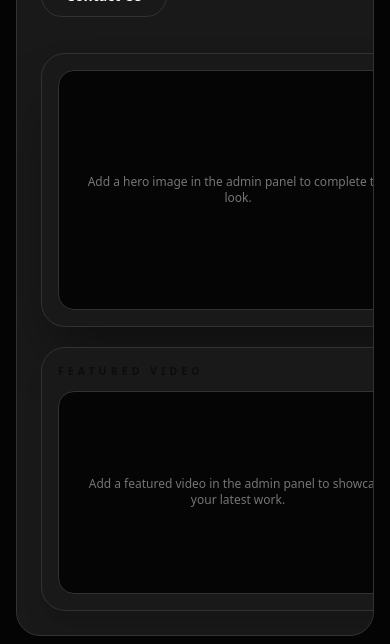
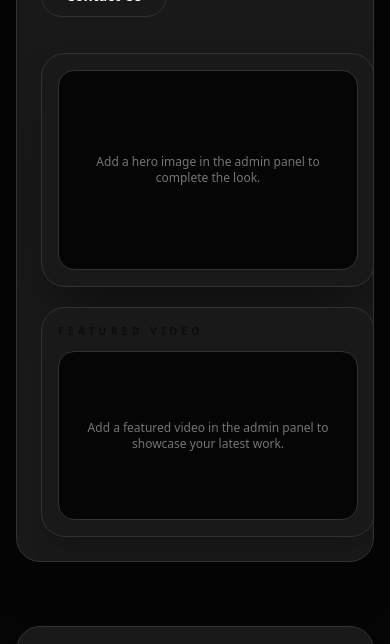
Before and after one commit to phantomsound/TooFunnyProductions, a React (Vite) app in the folder frontend/: page / in a window 390 px wide. Shown: the part 444-1088 px from the top of the page. Built offline with nearby package versions, Linux system fonts and the light colour scheme; no server answers.

Commit message:
Center hero media when constrained on mobile

```diff
--- a/frontend/src/pages/Home.tsx
+++ b/frontend/src/pages/Home.tsx
@@ -164,12 +164,13 @@ export default function Home() {
 
             <div className="grid min-w-0 gap-5 sm:gap-7">
               <div className="w-full rounded-3xl border border-theme-surface bg-theme-surface p-4 shadow-[0_35px_60px_-15px_rgba(0,0,0,0.45)] sm:p-5 lg:p-8">
-                <div className="relative aspect-[3/2] min-h-[240px] w-full min-w-0 overflow-hidden rounded-2xl border border-theme-surface bg-theme-background sm:min-h-[280px] lg:min-h-[360px]">
+                <div className="flex justify-center">
+                  <div className="relative mx-auto aspect-[3/2] min-h-[200px] w-full min-w-0 overflow-hidden rounded-2xl border border-theme-surface bg-theme-background max-h-[55vh] sm:min-h-[280px] sm:max-h-none lg:min-h-[360px]">
                     {heroImage ? (
                       <img
                         src={heroImage}
                         alt={heroTitle || "Too Funny Productions hero"}
-                      className="h-full w-full max-w-full object-cover"
+                        className="h-full w-full max-h-full max-w-full object-cover"
                       />
                     ) : (
                       <div className="flex h-full w-full items-center justify-center px-4 text-center text-xs text-theme-muted">
@@ -178,19 +179,27 @@ export default function Home() {
                     )}
                   </div>
                 </div>
+              </div>
 
               <div className="relative w-full overflow-hidden rounded-3xl border border-theme-surface bg-theme-surface p-4 shadow-xl sm:p-5 lg:p-6">
                 <p className="mb-3 text-[0.65rem] font-semibold uppercase tracking-[0.4em] text-theme-accent-soft">
                   Featured Video
                 </p>
-                <div className="aspect-video w-full min-w-0 overflow-hidden rounded-2xl border border-theme-surface bg-theme-background">
+                <div className="flex justify-center">
+                  <div className="mx-auto aspect-video w-full min-w-0 overflow-hidden rounded-2xl border border-theme-surface bg-theme-background max-h-[55vh] sm:max-h-none">
                     {heroVideo ? (
-                    <video src={heroVideo} controls preload="metadata" className="h-full w-full max-w-full object-cover" />
+                      <video
+                        src={heroVideo}
+                        controls
+                        preload="metadata"
+                        className="h-full w-full max-h-full max-w-full object-cover"
+                      />
                     ) : (
                       <div className="flex h-full w-full items-center justify-center px-4 text-center text-xs text-theme-muted">
                         Add a featured video in the admin panel to showcase your latest work.
                       </div>
                     )}
+                  </div>
                 </div>
               </div>
             </div>
```
Lines whose indentation alone changed are shown as unchanged.
